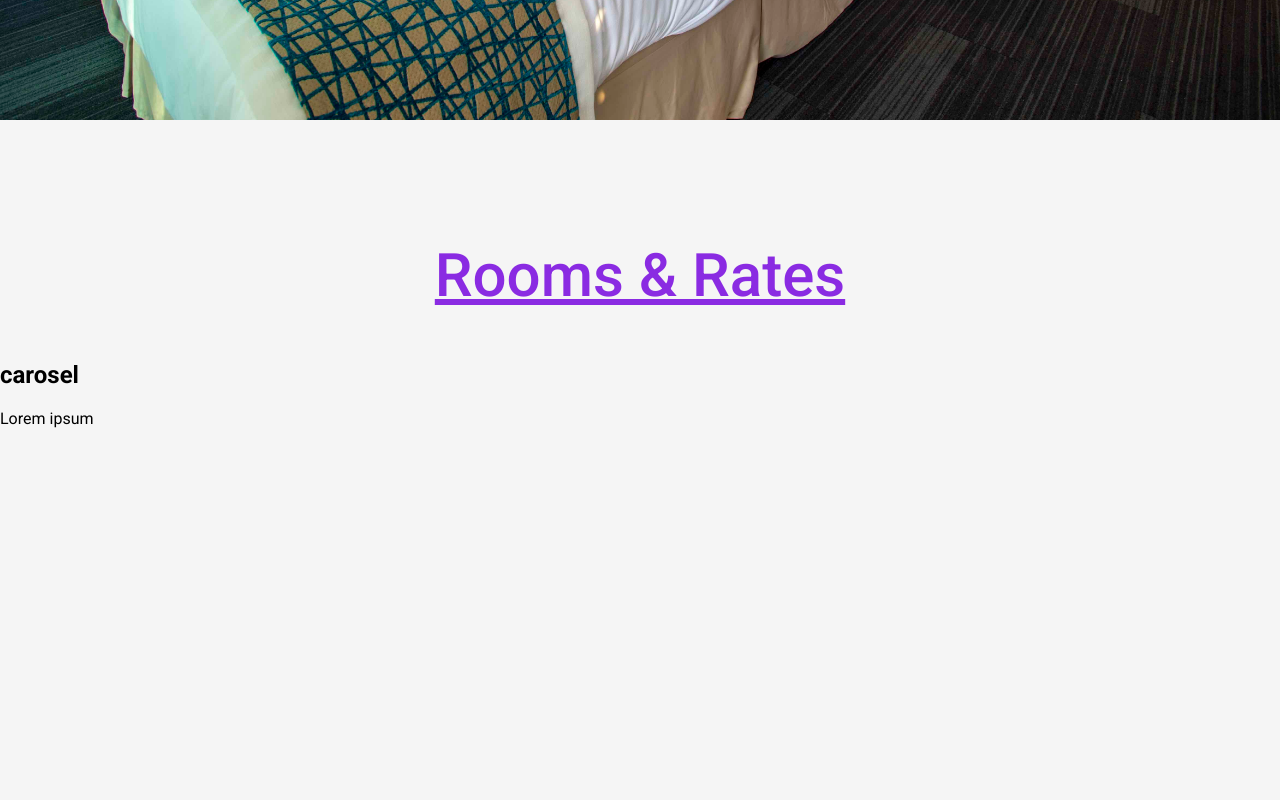
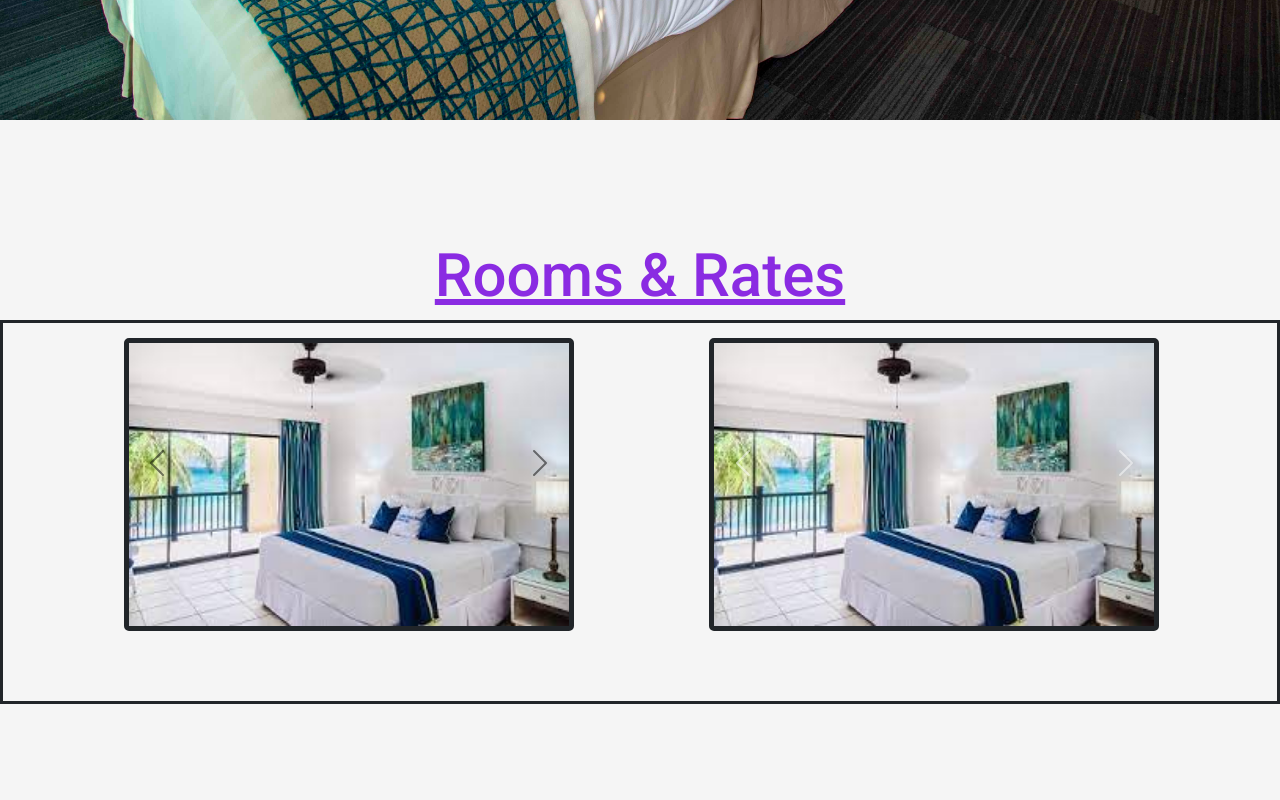
Before and after one commit to bcharles890/Tobago-Website, a plain HTML site: page RoomsandRates/index.html in a window 1280 px wide. Shown: the part 680-1480 px from the top of the page. Drawn offline with nearby package versions, Linux system fonts and the light colour scheme.

Commit message:
carosel added via bootstrap need to change the logo and spacing of the rooms and rates page due to bootstrap cdn interferences

```diff
--- a/RoomsandRates/index.html
+++ b/RoomsandRates/index.html
@@ -6,7 +6,8 @@
     <meta name="viewport" content="width=device-width, initial-scale=1.0">
     <title>Diamondview Villas Tobago</title>
     <link rel="stylesheet" href="style.css">
-    <link rel="stylesheet" href="https://cdn.jsdelivr.net/npm/@splidejs/splide@4.1.4/dist/css/splide.min.css">
+    <link href="https://cdn.jsdelivr.net/npm/bootstrap@5.3.1/dist/css/bootstrap.min.css" rel="stylesheet" integrity="sha384-4bw+/aepP/YC94hEpVNVgiZdgIC5+VKNBQNGCHeKRQN+PtmoHDEXuppvnDJzQIu9" crossorigin="anonymous">
+    <script src="https://cdn.jsdelivr.net/npm/bootstrap@5.3.1/dist/js/bootstrap.bundle.min.js" integrity="sha384-HwwvtgBNo3bZJJLYd8oVXjrBZt8cqVSpeBNS5n7C8IVInixGAoxmnlMuBnhbgrkm" crossorigin="anonymous"></script>
 </head>
 <body>
 
@@ -43,25 +44,71 @@
         <h1 class="rooms-rates">Rooms & Rates</h1>
 
 
-         <div class="container mt 4">
-
-            <h1 class="text-secondary">carosel</h1>
-            <p>Lorem ipsum</p>
-            <div class="splide bg__secondary">
-                <div class="splide__slider">
-                    <div class="splide__track">
-                        <ul class="class__list">
-                            <li class="splide__slide"><img src="/Images/caroni_bird_sanctuary.jpg" alt=""></li>
-                            <li class="splide__slide"><img src="/Images/buccoo_reef_photo.jpg" alt=""></li>
-                            <li class="splide__slide"><img src="/Images/humgallery.jpg" alt=""></li>
-                        </ul>
-                    </div>
-                </div>
-            </div>
-        </div>
+        <div id="img-container-1">
 
 
-        <img src="" alt="">
+
+
+        <div id="carousel1" class="carousel carousel-dark slide carousel-fade c-item">
+
+            <div class="carousel-inner c-inner-item">
+              <div class="carousel-item active">
+                <img src="/Images/galleryimage1.jfif" class="d-block w-100 c-img" alt="...">
+              </div>
+              <div class="carousel-item">
+                <img src="/Images/galleryimage2.jfif" class="d-block w-100 c-img" alt="...">
+              </div>
+              <div class="carousel-item">
+                <img src="/Images/galleryimage3.jfif" class="d-block w-100 c-img" alt="...">
+              </div>
+            </div>
+            <button class="carousel-control-prev prev" type="button" data-bs-target="#carousel1" data-bs-slide="prev">
+              <span class="carousel-control-prev-icon" aria-hidden="true"></span>
+              <span class="visually-hidden">Previous</span>
+            </button>
+            <button class="carousel-control-next next" type="button" data-bs-target="#carousel1" data-bs-slide="next">
+              <span class="carousel-control-next-icon" aria-hidden="true"></span>
+              <span class="visually-hidden">Next</span>
+            </button>
+          </div>
+
+
+
+
+
+
+
+          <div id="carousel2" class="carousel slide carousel-fade c-item">
+            <div class="carousel-inner c-inner-item">
+              <div class="carousel-item active">
+                <img src="/Images/galleryimage1.jfif" class="d-block w-100 c-img" alt="...">
+              </div>
+              <div class="carousel-item">
+                <img src="/Images/galleryimage2.jfif" class="d-block w-100 c-img" alt="...">
+              </div>
+              <div class="carousel-item">
+                <img src="/Images/galleryimage3.jfif" class="d-block w-100 c-img" alt="...">
+              </div>
+            </div>
+            <button class="carousel-control-prev prev" type="button" data-bs-target="#carousel2" data-bs-slide="prev">
+              <span class="carousel-control-prev-icon" aria-hidden="true"></span>
+              <span class="visually-hidden">Previous</span>
+            </button>
+            <button class="carousel-control-next next" type="button" data-bs-target="#carousel2" data-bs-slide="next">
+              <span class="carousel-control-next-icon" aria-hidden="true"></span>
+              <span class="visually-hidden">Next</span>
+            </button>
+          </div>
+
+
+
+
+
+
+
+        </div>
+          </section>
+
 
 
 
@@ -223,6 +270,7 @@
       </section>
 </section>
 <script src="script.js"></script>
-<script src="https://cdn.jsdelivr.net/npm/@splidejs/splide@4.1.4/dist/js/splide.min.js"></script>
+
+
 </body>
 </html>
--- a/RoomsandRates/script.js
+++ b/RoomsandRates/script.js
@@ -1 +1,4 @@
-const splide = new Splide('.splide').mount();
+import Splide from '@splidejs/splide';
+
+
+new Splide( '.splide' ).mount();
--- a/RoomsandRates/style.css
+++ b/RoomsandRates/style.css
@@ -191,6 +191,46 @@ body {
   text-decoration: underline;
 }
 
+.c-item{
+  height: 250px;
+  width: 450px;
+  margin: 15px;
+  margin-left: 18px;
+
+
+
+
+}
+
+.c-inner-item{
+
+}
+
+.c-img{
+  height: 100%;
+  object-fit: contain;
+  border: solid 5px;
+  border-radius: 5px;
+
+}
+
+.prev{
+color: blue;
+
+}
+
+.next{
+
+
+}
+
+
+#img-container-1 {
+  display: flex;
+  border: solid;
+  justify-content: space-evenly;
+  height: 20%;
+}
 
 
 
```
